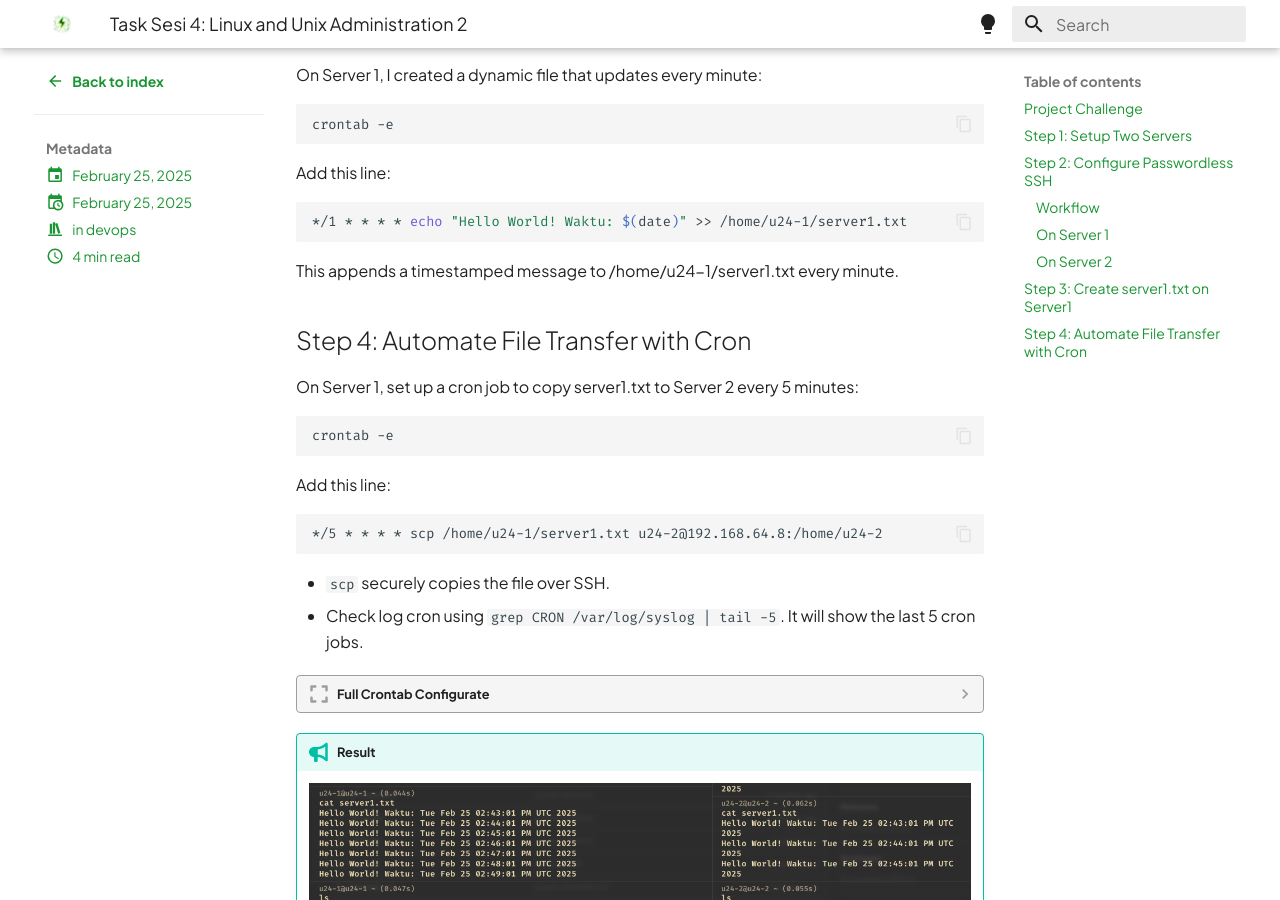
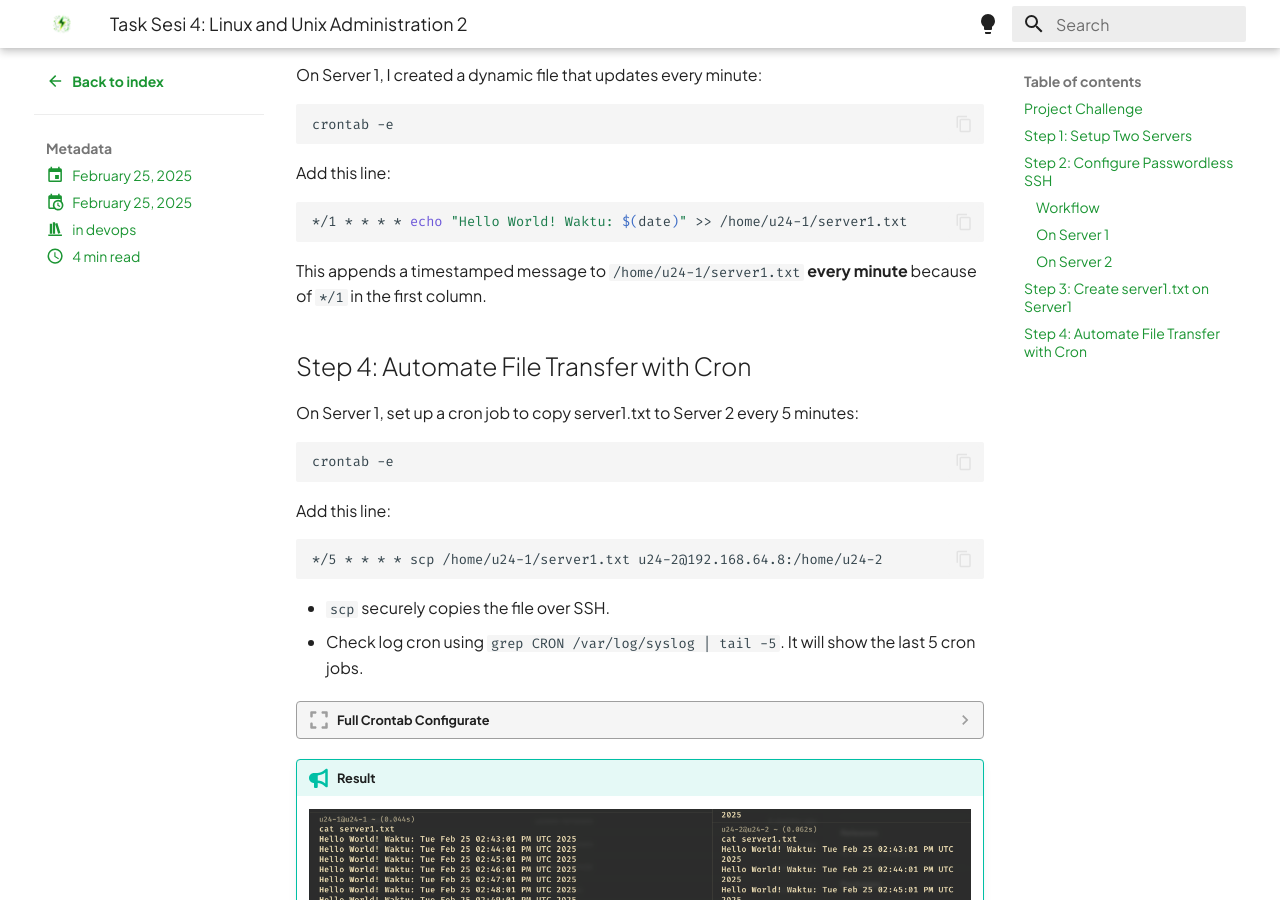
Before and after one commit to agfianf/agfianf.github.io, an MkDocs documentation site: the page built from docs/blog/posts/devops-learning/004-project.md, in a window 1280 px wide and 900 px high, scrolled down 2785 px. Built offline with MkDocs 1.6.1 and Material for MkDocs 9.7.7, drawn with Linux system fonts in a browser that asks for light colours; comment, search, counter and statistics services are not loaded.

Commit message:
fix: clarify cron job explanation in DevOps project documentation

````diff
--- a/docs/blog/posts/devops-learning/004-project.md
+++ b/docs/blog/posts/devops-learning/004-project.md
@@ -145,7 +145,7 @@ Add this line:
 */1 * * * * echo "Hello World! Waktu: $(date)" >> /home/u24-1/server1.txt
 ```
 
-This appends a timestamped message to /home/u24-1/server1.txt every minute.
+This appends a timestamped message to `/home/u24-1/server1.txt` **every minute** because of `*/1` in the first column.
 
 ## Step 4: Automate File Transfer with Cron
 
````
